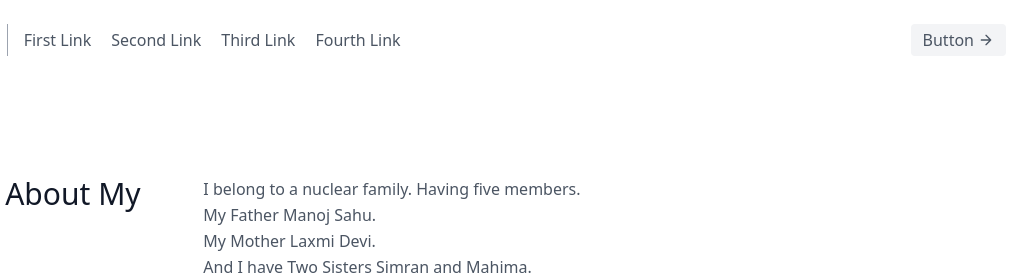
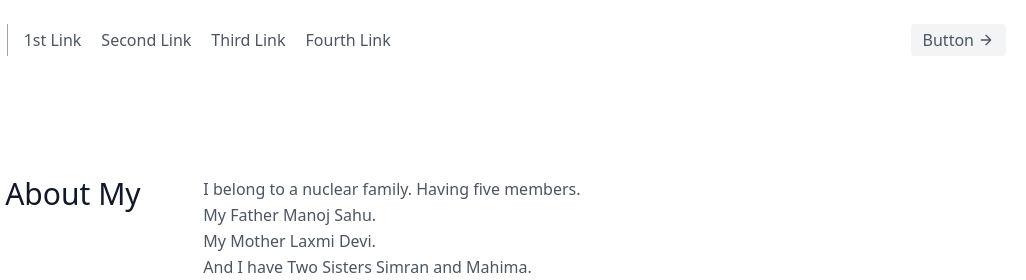
Before and after one commit to Kartiksahu-707/kartikfamily.com, a plain HTML site: page index.html in a window 1280 px wide. Shown: the top 280 px of the page, 254-1280 px from the left. Drawn offline with nearby package versions, Linux system fonts and the light colour scheme.

Commit message:
Update index.html
Signed-off-by: Kartiksahu-707 <117728613+Kartiksahu-707@users.noreply.github.com>

```diff
--- a/index.html
+++ b/index.html
@@ -17,7 +17,7 @@
             <span class="ml-3 text-xl">My Nuclear Family</span>
           </a>
           <nav class="md:mr-auto md:ml-4 md:py-1 md:pl-4 md:border-l md:border-gray-400	flex flex-wrap items-center text-base justify-center">
-            <a class="mr-5 hover:text-gray-900">First Link</a>
+            <a class="mr-5 hover:text-gray-900">1st Link</a>
             <a class="mr-5 hover:text-gray-900">Second Link</a>
             <a class="mr-5 hover:text-gray-900">Third Link</a>
             <a class="mr-5 hover:text-gray-900">Fourth Link</a>
```
